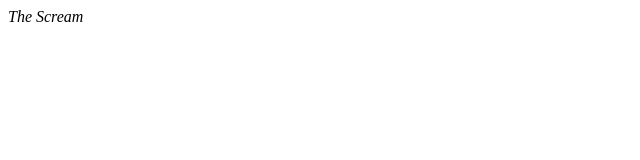
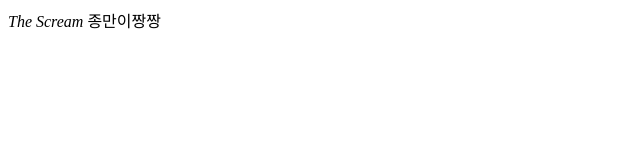
Before and after one commit to ChoiJongman22/WebStudy, a plain HTML site: page 1월 31일 스터디/index2.html in a window 1280 px wide. Shown: the whole page, without its empty margins (0-640 px from the left). Drawn offline with Linux system fonts and the light colour scheme.

Commit message:
2월 10일 커밋:

```diff
--- a/1월 31일 스터디/index2.html
+++ b/1월 31일 스터디/index2.html
@@ -9,5 +9,6 @@
     <!-- CITE 창작물에 대한 참조를 설정, 기본적으로 이탤릭체로 표시된다. -->
     <cite>The Scream</cite>
     <!-- Q요소 짧은 인용문을 설정 긴 인용문이면 blockquote를 사용해주세요.-->
+    종만이짱짱
 </body>
 </html>
```
